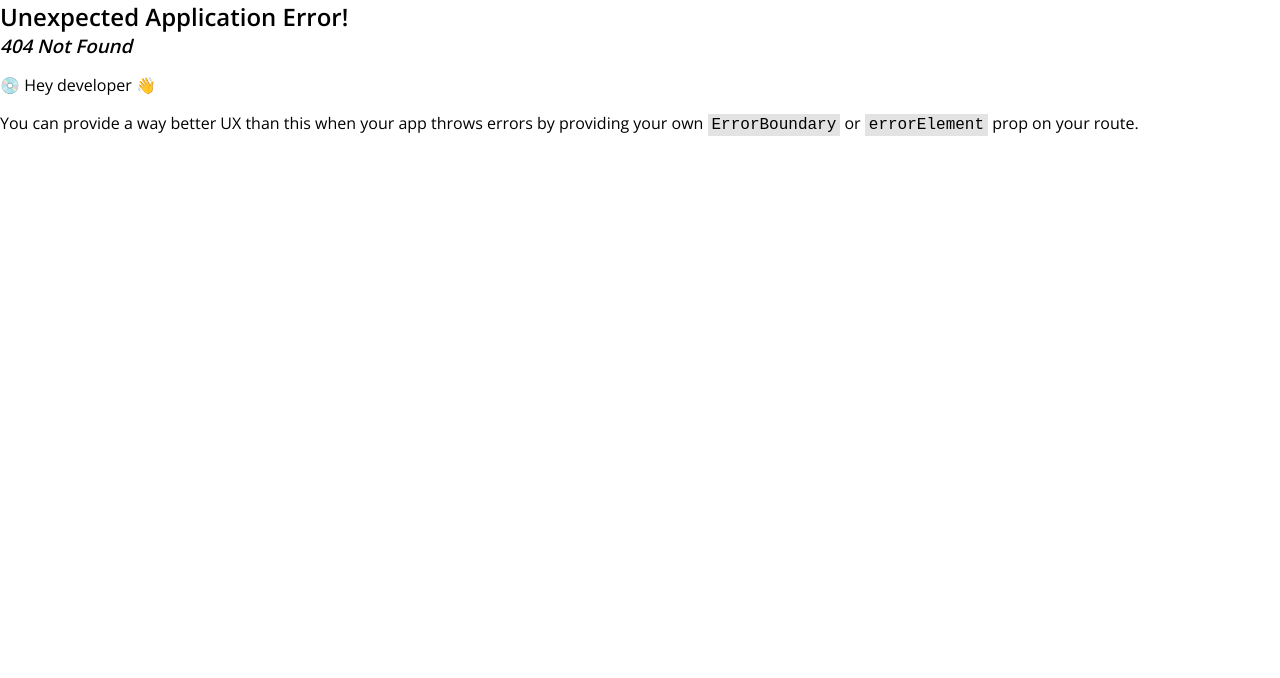
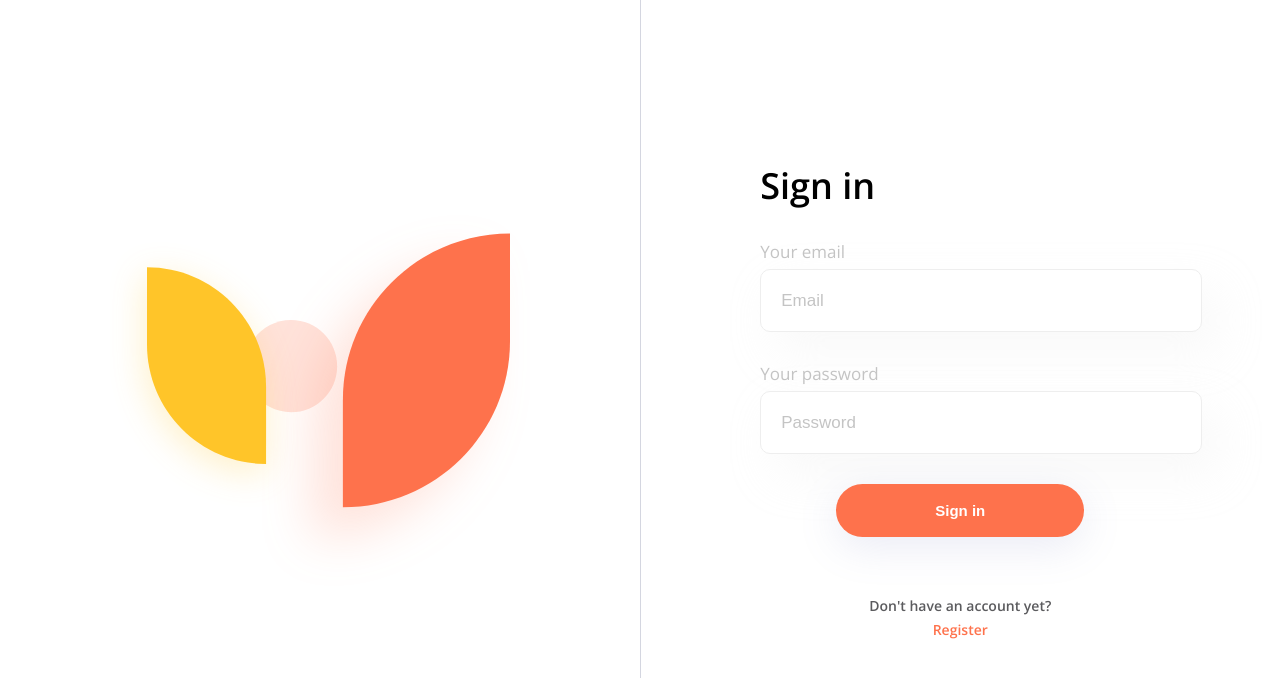
Before and after one commit to alexander-svirzhevsky/food, a React (Vite) app: page /auth/login in a window 1280 px wide. Before the commit this address had no page. Shown: the top 678 px of the page. Built offline with nearby package versions, Linux system fonts and the light colour scheme.

Commit message:
added route protection

```diff
--- a/src/components/Input/Input.module.css
+++ b/src/components/Input/Input.module.css
@@ -29,4 +29,5 @@
   gap: 6px;
   justify-content: start;
   align-items: start;
+  width: 100%;
 }
--- a/src/components/ProductCard/ProductCard.module.css
+++ b/src/components/ProductCard/ProductCard.module.css
@@ -16,7 +16,7 @@
   padding: 12px;
 }
 
-.title {
+.name {
   color: var(--text);
   font-size: 18.214px;
   font-style: normal;
--- /dev/null
+++ b/src/helpers/RequireAuth.tsx
@@ -0,0 +1,15 @@
+import { ReactNode } from "react";
+import { Navigate } from "react-router-dom";
+
+const RequireAuth = ({ children }: { children: ReactNode }) => {
+  const jwt = localStorage.getItem("jwt");
+  console.log(jwt);
+
+  if (!jwt) {
+    return <Navigate to='/auth/login' replace />;
+  }
+
+  return children;
+};
+
+export default RequireAuth;
--- /dev/null
+++ b/src/layout/Auth/AuthLayout.module.css
@@ -0,0 +1,19 @@
+.layout {
+  display: flex;
+  min-height: 100vh;
+}
+
+.logo {
+  flex: 1;
+  display: flex;
+  justify-content: center;
+  align-items: center;
+}
+
+.form {
+  flex: 1;
+  display: flex;
+  justify-content: center;
+  align-items: center;
+  border-left: 1px solid var(--separator-color);
+}
--- /dev/null
+++ b/src/layout/Auth/AuthLayout.tsx
@@ -0,0 +1,17 @@
+import { Outlet } from "react-router-dom";
+import styles from "./AuthLayout.module.css";
+
+const AuthLayout = () => {
+  return (
+    <div className={styles["layout"]}>
+      <div className={styles["logo"]}>
+        <img src='/logo.svg' alt='Company logo' />
+      </div>
+      <div className={styles["form"]}>
+        <Outlet />
+      </div>
+    </div>
+  );
+};
+
+export default AuthLayout;
--- a/src/layout/Layout/Layout.tsx
+++ b/src/layout/Layout/Layout.tsx
@@ -1,9 +1,16 @@
-import { NavLink, Outlet } from "react-router-dom";
+import { NavLink, Outlet, useNavigate } from "react-router-dom";
 import cn from "classnames";
 import styles from "./Layout.module.css";
 import Button from "../../components/Button/Button";
 
 const Layout = () => {
+  const navigate = useNavigate();
+
+  const onExitClick = () => {
+    localStorage.removeItem("jwt");
+    navigate("/auth/login");
+  };
+
   return (
     <div className={styles["layout"]}>
       <div className={styles["sidebar"]}>
@@ -40,7 +47,7 @@ const Layout = () => {
             Basket
           </NavLink>
         </div>
-        <Button className={styles["exit"]}>
+        <Button onClick={onExitClick} className={styles["exit"]}>
           <img src='/exit-icon.svg' alt='Exit icon' />
           Exit
         </Button>
--- a/src/main.tsx
+++ b/src/main.tsx
@@ -8,13 +8,21 @@ import Layout from "./layout/Layout/Layout.tsx";
 import Menu from "./pages/Menu/Menu.tsx";
 import Product from "./pages/Product/Product.tsx";
 import { BASE_URL } from "./helpers/API.ts";
+import AuthLayout from "./layout/Auth/AuthLayout.tsx";
+import Login from "./pages/Login/Login.tsx";
+import Register from "./pages/Register/Register.tsx";
+import RequireAuth from "./helpers/RequireAuth.tsx";
 
 const Basket = lazy(() => import("./pages/Basket/Basket.tsx"));
 
 const router = createBrowserRouter([
   {
     path: "/",
-    element: <Layout />,
+    element: (
+      <RequireAuth>
+        <Layout />
+      </RequireAuth>
+    ),
     children: [
       {
         path: "/",
@@ -41,6 +49,20 @@ const router = createBrowserRouter([
       },
     ],
   },
+  {
+    path: "/auth",
+    element: <AuthLayout />,
+    children: [
+      {
+        path: "login",
+        element: <Login />,
+      },
+      {
+        path: "register",
+        element: <Register />,
+      },
+    ],
+  },
 ]);
 
 ReactDOM.createRoot(document.getElementById("root")!).render(
--- /dev/null
+++ b/src/pages/Login/Login.module.css
@@ -0,0 +1,46 @@
+.content {
+  display: flex;
+  flex-direction: column;
+  gap: 30px;
+  width: 100%;
+  max-width: 400px;
+}
+
+.form {
+  display: flex;
+  flex-direction: column;
+  justify-content: center;
+  align-items: center;
+  gap: 30px;
+  width: 100%;
+  max-width: 400px;
+}
+
+.controls {
+  display: flex;
+  flex-direction: column;
+  align-items: center;
+  justify-content: center;
+}
+
+.button {
+  margin-bottom: 29px;
+}
+
+.subtitle {
+  font-size: 14px;
+  font-weight: 600;
+  color: var(--gray);
+}
+
+.link {
+  font-size: 14px;
+  font-weight: 600;
+  color: var(--primary);
+  text-decoration: none;
+  margin-top: 5px;
+}
+
+.error {
+  color: red;
+}
--- /dev/null
+++ b/src/pages/Login/Login.tsx
@@ -0,0 +1,70 @@
+import { Link, useNavigate } from "react-router-dom";
+import Button from "../../components/Button/Button";
+import Heading from "../../components/Heading/Heading";
+import Input from "../../components/Input/Input";
+import styles from "./Login.module.css";
+import { FormEvent, useState } from "react";
+import { LoginI, ResponsI } from "../../interfaces/login.interface";
+import axios, { AxiosError } from "axios";
+import { BASE_URL } from "../../helpers/API";
+
+const Login = () => {
+  const [error, setError] = useState<string | null>(null);
+  const navigate = useNavigate();
+
+  const onSubmit = async (e: FormEvent) => {
+    e.preventDefault();
+    const { email, password } = e.target as typeof e.target & LoginI;
+    await login(email.value, password.value);
+  };
+
+  const login = async (email: string, password: string) => {
+    try {
+      setError(null);
+      const { data } = await axios.post<ResponsI>(`${BASE_URL}/auth/login`, {
+        email,
+        password,
+      });
+      localStorage.setItem("jwt", data.access_token);
+      navigate("/");
+    } catch (e) {
+      if (e instanceof AxiosError) {
+        setError(e.response?.data.message);
+      }
+    }
+  };
+
+  return (
+    <>
+      <div className={styles["content"]}>
+        <Heading title='Sign in' />
+        {error && <div className={styles["error"]}>{error}</div>}
+        <form className={styles["form"]} onSubmit={onSubmit}>
+          <Input
+            labelText='Your email'
+            name='email'
+            placeholder='Email'
+            type='text'
+          />
+          <Input
+            name='password'
+            labelText='Your password'
+            placeholder='Password'
+            type='password'
+          />
+          <Button type='submit' size='lg' className={styles["button"]}>
+            Sign in
+          </Button>
+        </form>
+        <div className={styles["controls"]}>
+          <span className={styles["subtitle"]}>Don't have an account yet?</span>
+          <Link className={styles["link"]} to='/auth/register'>
+            Register
+          </Link>
+        </div>
+      </div>
+    </>
+  );
+};
+
+export default Login;
--- a/src/pages/Menu/MenuList/MenuList.module.css
+++ b/src/pages/Menu/MenuList/MenuList.module.css
@@ -2,4 +2,5 @@
   display: grid;
   grid-template-columns: repeat(3, 1fr);
   gap: 20px;
+  margin-top: 30px;
 }
--- /dev/null
+++ b/src/pages/Register/Register.tsx
@@ -0,0 +1,5 @@
+const Register = () => {
+  return <>Register</>;
+};
+
+export default Register;
```
Also changed, not shown: src/interfaces/login.interface.ts (added, +12 -0 lines), public/logo.svg (added).
